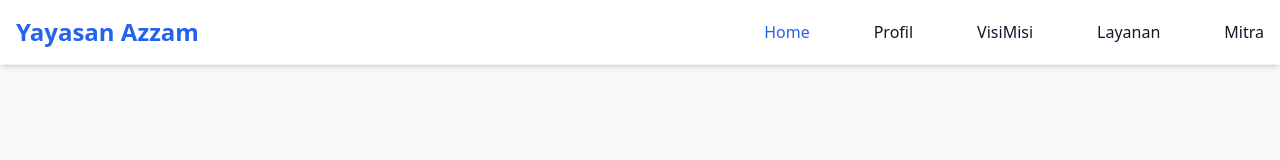
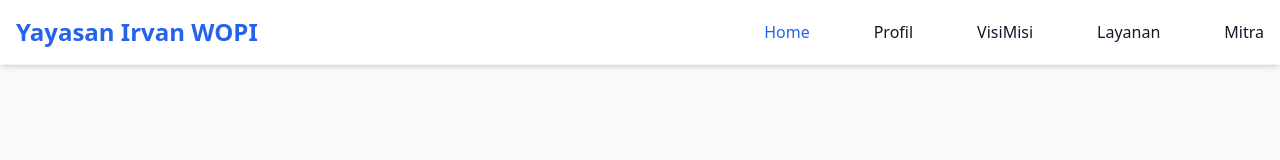
Before and after one commit to FesnukAL/TesFiks, a website: page index.html in a window 1280 px wide. Drawn offline with Linux system fonts and the light colour scheme.

Commit message:
Update index.html

```diff
--- a/index.html
+++ b/index.html
@@ -12,7 +12,7 @@
     <nav class="bg-white shadow-md fixed w-full z-50 top-0 start-0 border-b border-gray-100">
         <div class="max-w-screen-xl flex flex-wrap items-center justify-between mx-auto p-4">
             <a href="#" class="flex items-center space-x-3 rtl:space-x-reverse">
-                <span class="self-center text-2xl font-bold whitespace-nowrap text-primary">Yayasan Azzam</span>
+                <span class="self-center text-2xl font-bold whitespace-nowrap text-primary">Yayasan Irvan WOPI</span>
             </a>
             <button id="hamburger-btn" type="button"
                 class="inline-flex items-center p-2 w-10 h-10 justify-center text-sm text-gray-500 rounded-lg md:hidden hover:bg-gray-100 focus:outline-none focus:ring-2 focus:ring-gray-200">
```
